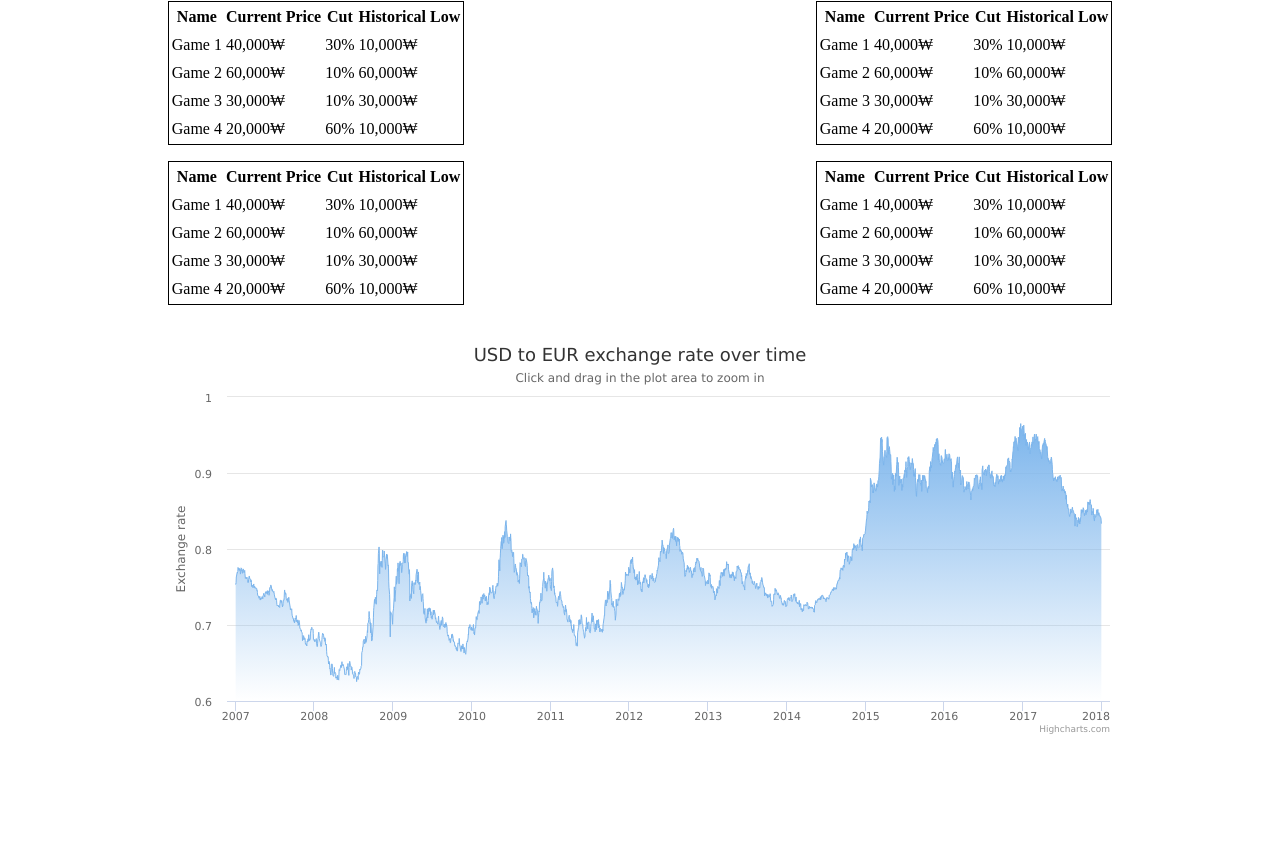
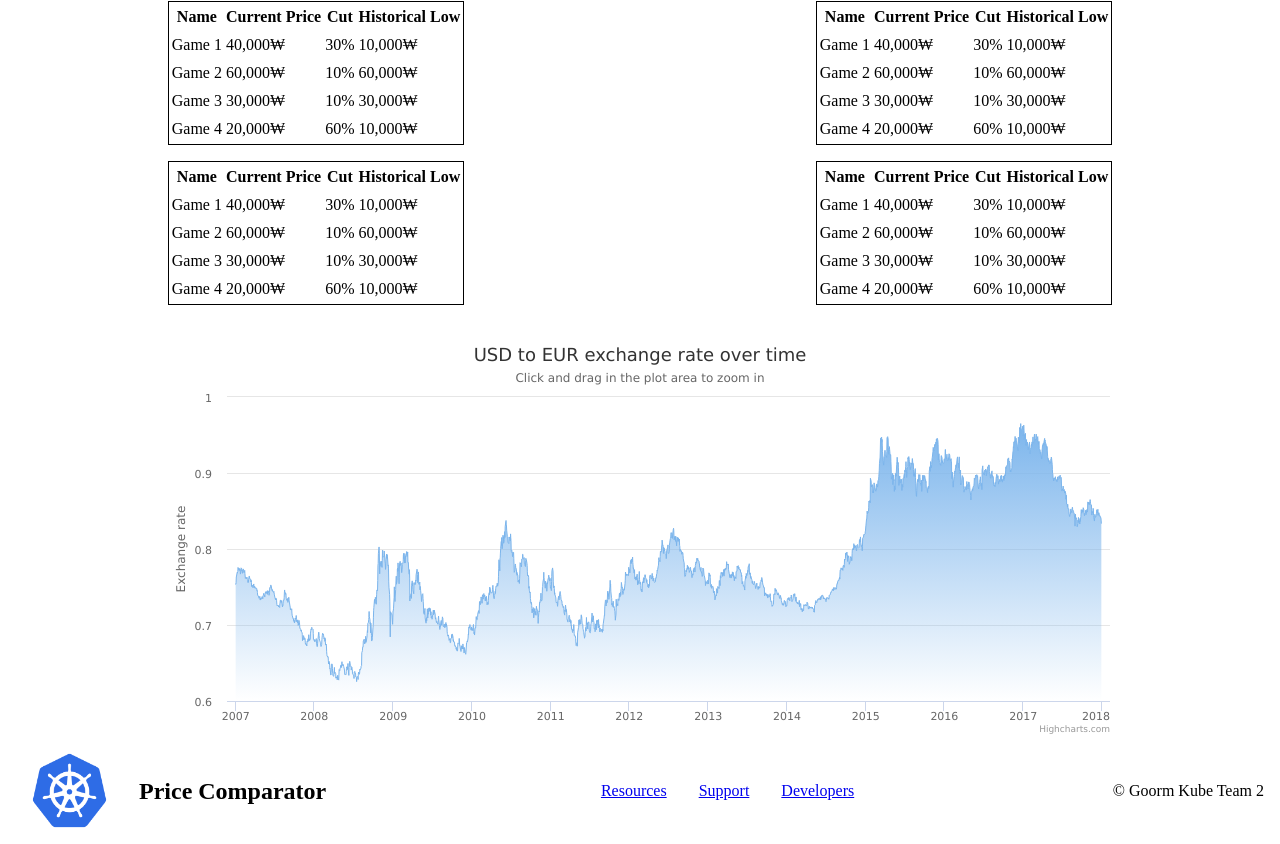
Before and after one commit to Resdayn/goorm-k8s-Finalproject-client, a React (Create React App) app: page / in a window 1280 px wide. Shown: the part 732-1576 px from the top of the page. Before the commit the page ends 1485 px from the top, so only its background shows below. Built offline with nearby package versions, Linux system fonts and the light colour scheme.

Commit message:
added the Footer component to the Layout component

```diff
--- a/src/components/Layout.js
+++ b/src/components/Layout.js
@@ -1,14 +1,14 @@
 import Navigation from "./Navigation";
+import Footer from "./Footer";
 
 const Layout = (props) => {
-    return (
-        <div>
-            <Navigation />
-            <main>
-                {props.children}
-            </main>
-        </div>
-    );
+  return (
+    <div>
+      <Navigation />
+      <main>{props.children}</main>
+      <Footer />
+    </div>
+  );
 };
 
 export default Layout;
```
